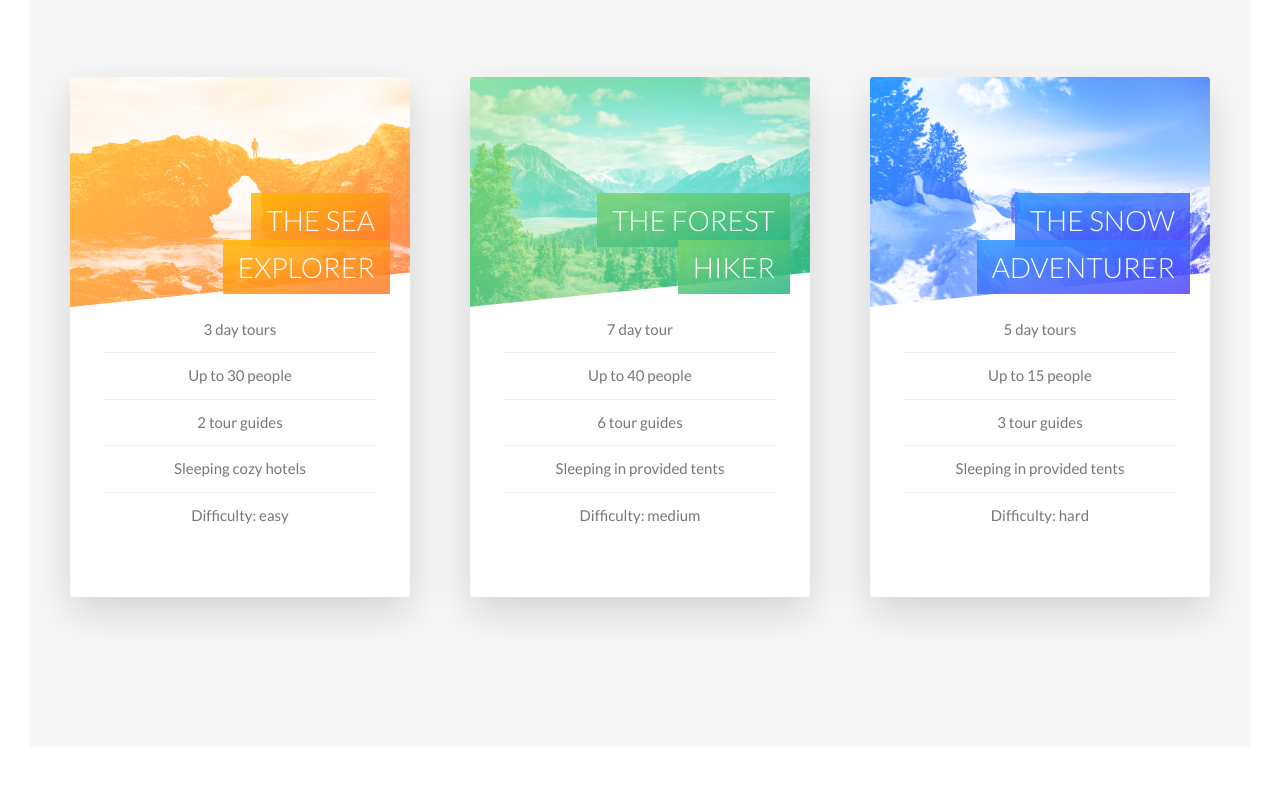
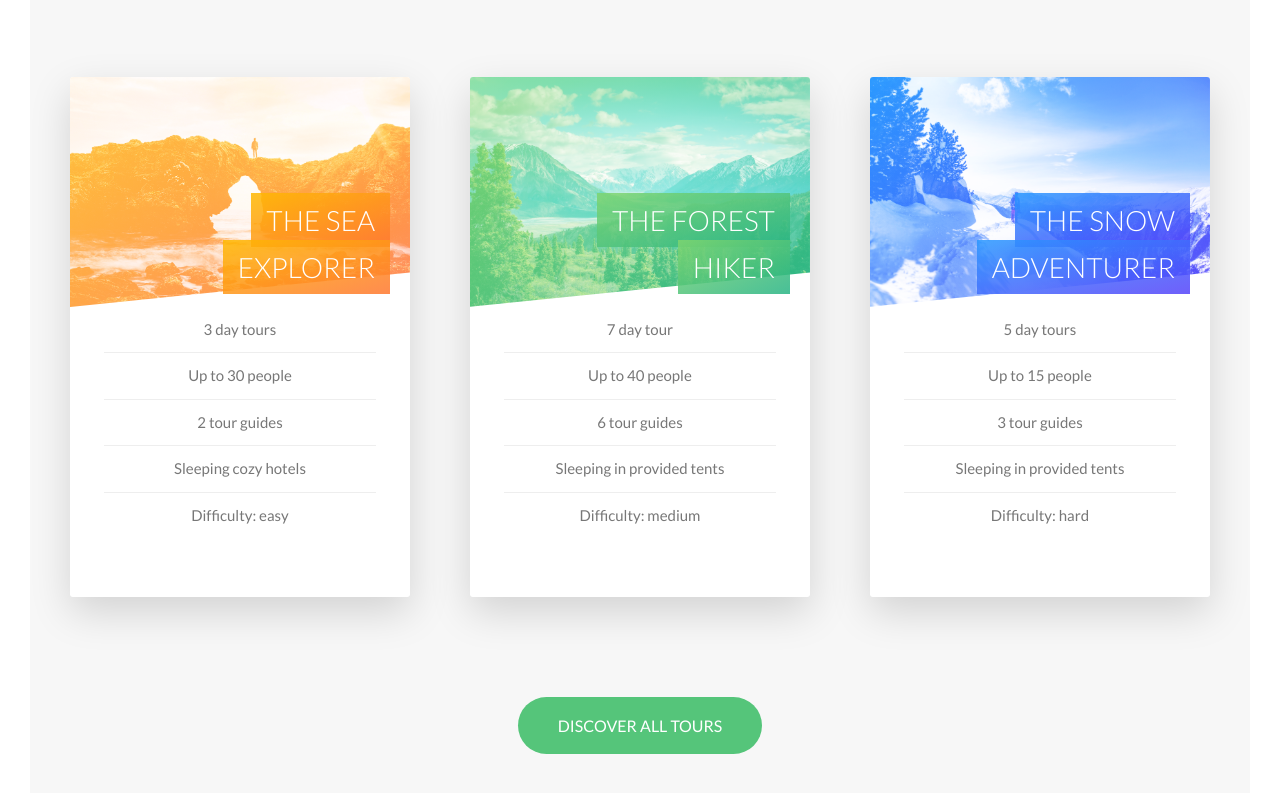
Before and after one commit to can-ow/natours, a website: page index.html in a window 1280 px wide. Shown: the part 2515-3308 px from the top of the page. Drawn offline with Linux system fonts and the light colour scheme.

Commit message:
Second Commit Recovery

```diff
--- a/index.html
+++ b/index.html
@@ -201,7 +201,9 @@
                     </div>
                 </div>
 
-
+                <div class="u-center-text u-margin-top-huge">
+                    <a href="#" class="btn btn--green">Discover all tours</a>
+                </div>
 
             </section>
         </main>
```
